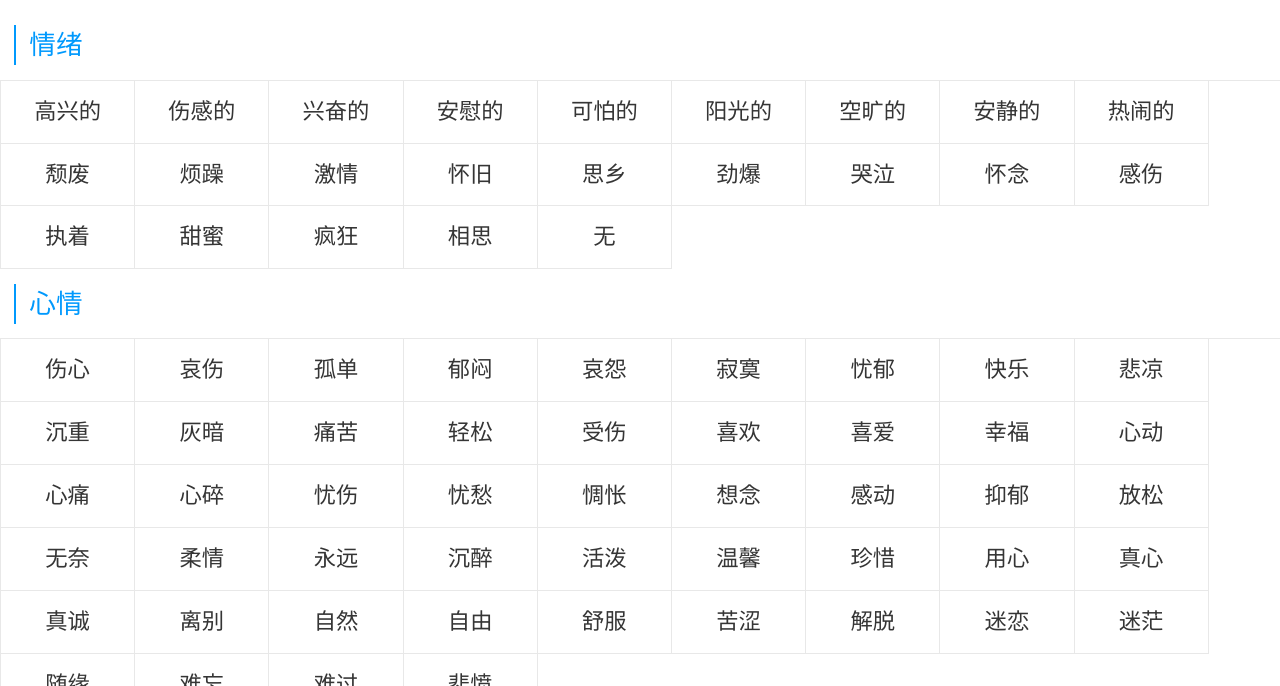
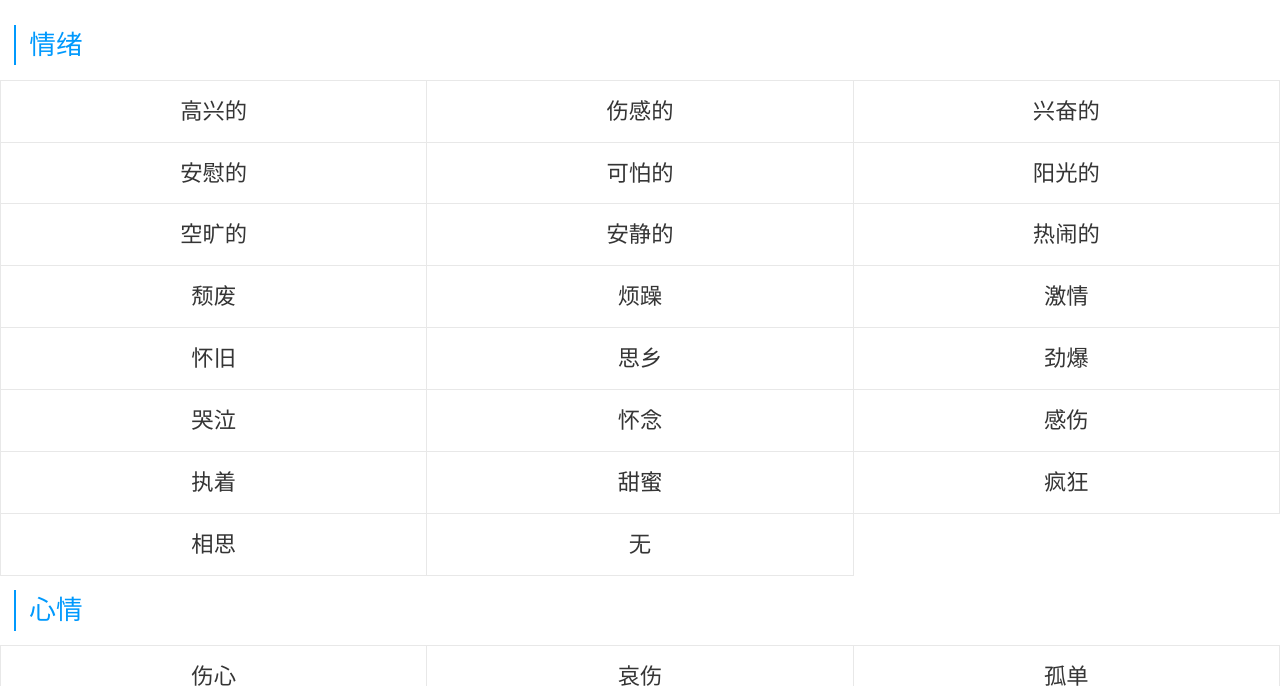
Before and after one commit to lixuejia198/com.h5.1ting, a plain HTML site: page class.html in a window 1280 px wide. Shown: the part 114-800 px from the top of the page. Drawn offline with Linux system fonts and the light colour scheme.

Commit message:
2020-01-08

```diff
--- a/css/class.css
+++ b/css/class.css
@@ -81,7 +81,7 @@ main .class-item {
 
 main .class-item li {
   float: left;
-  width: calc(185rem / 75);
+  width: 33.3333%;
   height: calc(86rem / 75);
   border-right: calc(2rem / 75) solid #e8e8e8;
   border-bottom: calc(2rem / 75) solid #e8e8e8;
@@ -89,4 +89,5 @@ main .class-item li {
   line-height: calc(86rem / 75);
   font-size: calc(31rem / 75);
   color: #353535;
+  box-sizing: border-box;
 }
```
Also changed, not shown: index.html (+2 -2 lines), upload/list_02.jpg (renamed from upload/list-02.jpg), upload/list_04.jpg (renamed from upload/list-04.jpg).
